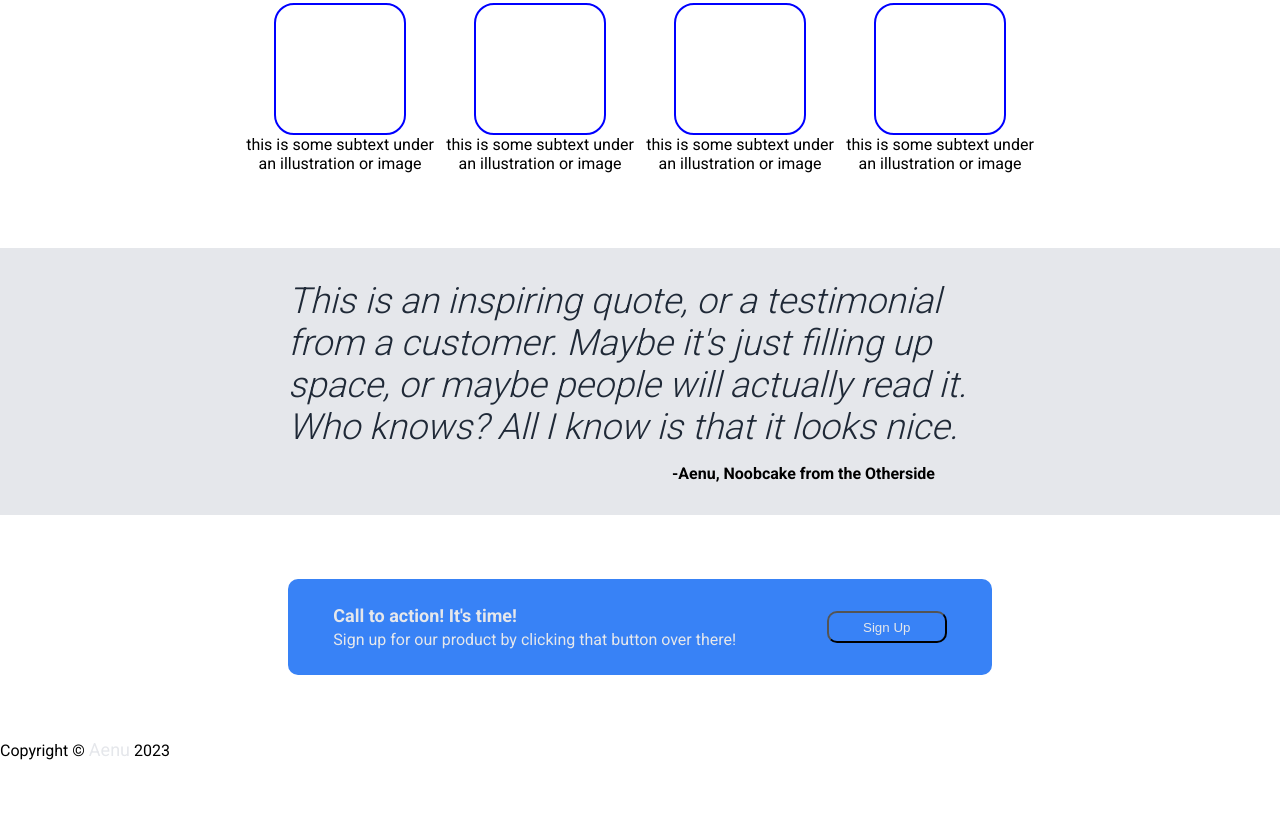
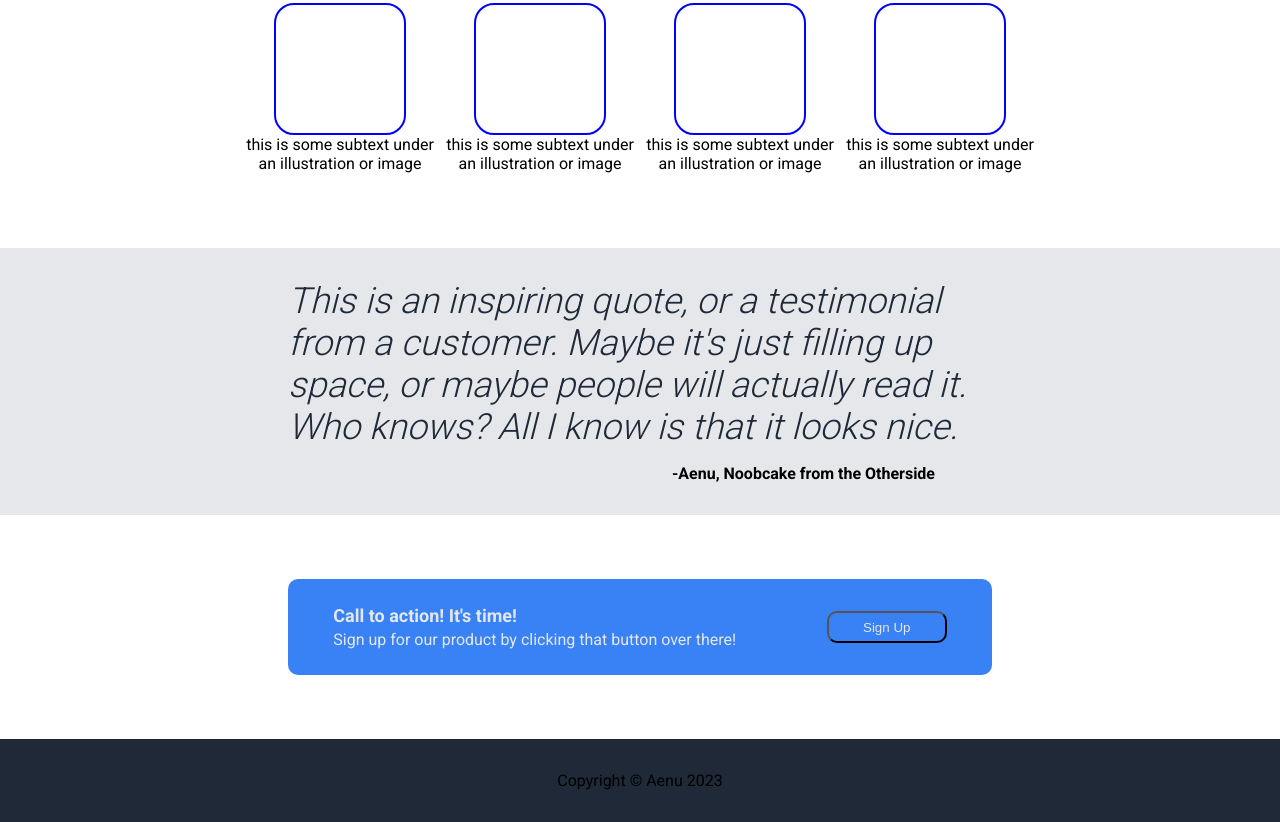
Before and after one commit to AenuHub/Template-Mainpage-Project, a plain HTML site: page index.html in a window 1280 px wide. Shown: the part 463-1285 px from the top of the page. Before the commit the page ends 1223 px from the top, so only its background shows below. Drawn offline with Linux system fonts and the light colour scheme.

Commit message:
Edit footer styles

```diff
--- a/style.css
+++ b/style.css
@@ -31,7 +31,7 @@ ul {
     gap: 1em;
 }
 
-a {
+ul a {
     text-decoration: none;
     font-size: 18px;
     color: #E5E7EB;
@@ -178,3 +178,15 @@ h2 {
     display: flex;
     align-self: center;
 }
+
+.footer {
+    background-color: #1F2937;
+    padding: 2em;
+    display: flex;
+    justify-content: center;
+}
+
+.github-link {
+    text-decoration: none;
+    color: black;
+}
```
